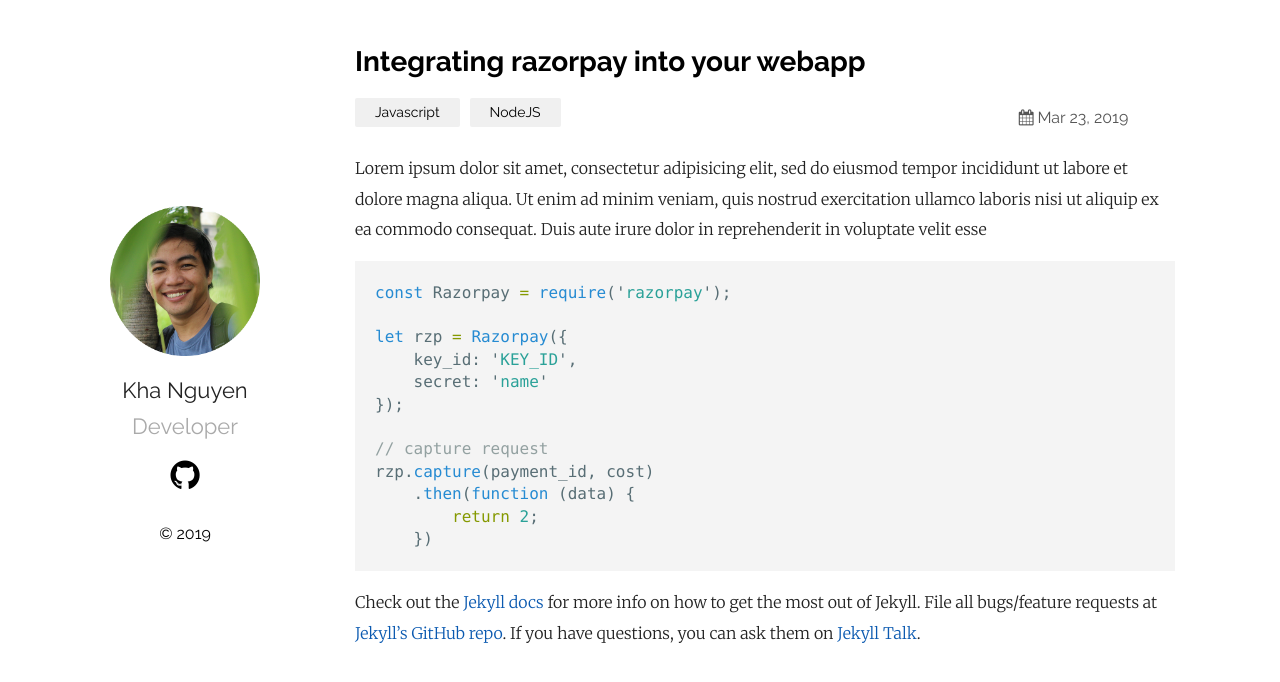
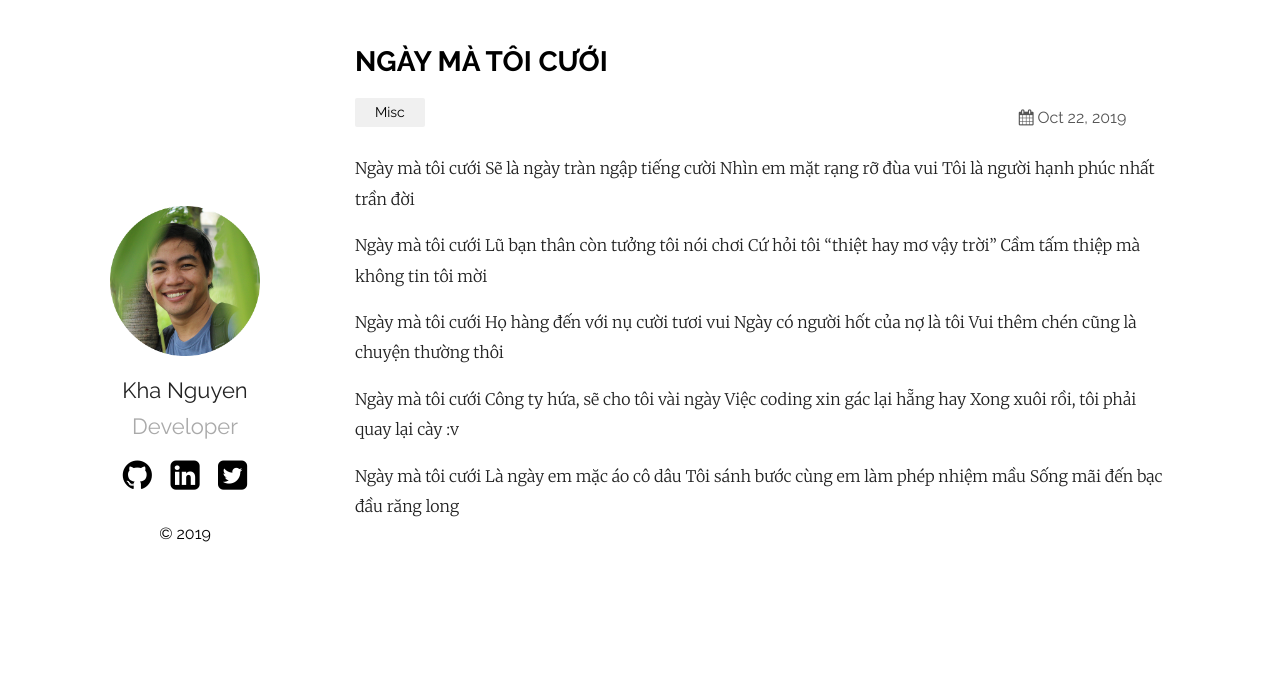
Before and after one commit to nguyenthinhkha/blog, a Jekyll site: the page built from _posts/2019-10-22-first-post.markdown, in a window 1280 px wide. Shown: the top 682 px of the page. Built offline with Jekyll 4.4.1, drawn with Linux system fonts in a browser that asks for light colours.

Commit message:
Update first post

````diff
--- a/_config.yml
+++ b/_config.yml
@@ -19,7 +19,7 @@
   social_links:
     # twitter: thelehhman
     github:  nguyenthinhkha
-    # linkedIn: in/thelehhman
+    linkedIn: in/nguyenthinhkha
     rss: rss
     # dribbble: jekyll
     facebook: nguyenthinhkha
--- a/_layouts/default.html
+++ b/_layouts/default.html
@@ -16,8 +16,8 @@
                 {%- if site.plainwhite.social_links.linkedIn -%}
 				<a href="https://www.linkedin.com/{{ site.plainwhite.social_links.linkedIn }}"><li><i class="icon-linkedin-squared"></i></li></a>
                 {%- endif -%}
-                {%- if site.plainwhite.social_links.twitter -%}
-                <a href="https://twitter.com/{{ site.plainwhite.social_links.twitter }}"><li><i class="icon-twitter-squared"></i></li></a>
+                {%- if site.plainwhite.social_links.facebook -%}
+                <a href="https://facebook.com/{{ site.plainwhite.social_links.facebook }}"><li><i class="icon-twitter-squared"></i></li></a>
                 {%- endif -%}
 			</ul>
 			<p>&copy; 2019</p>
--- a/_posts/2019-10-22-first-post.markdown
+++ b/_posts/2019-10-22-first-post.markdown
@@ -1,28 +1,30 @@
 ---
 layout: post
-title:  "Integrating razorpay into your webapp"
-date:   2019-03-23 21:03:36 +0530
-categories: Javascript NodeJS
+title:  "NGÀY MÀ TÔI CƯỚI"
+date:   2019-10-22 9:33:36 +07
+categories: Misc
 ---
-Lorem ipsum dolor sit amet, consectetur adipisicing elit, sed do eiusmod tempor incididunt ut labore et dolore magna aliqua. Ut enim ad minim veniam, quis nostrud exercitation ullamco laboris nisi ut aliquip ex ea commodo consequat. Duis aute irure dolor in reprehenderit in voluptate velit esse
+Ngày mà tôi cưới
+Sẽ là ngày tràn ngập tiếng cười
+Nhìn em mặt rạng rỡ đùa vui
+Tôi là người hạnh phúc nhất trần đời
 
-```javascript
-const Razorpay = require('razorpay');
+Ngày mà tôi cưới
+Lũ bạn thân còn tưởng tôi nói chơi
+Cứ hỏi tôi "thiệt hay mơ vậy trời"
+Cầm tấm thiệp mà không tin tôi mời
 
-let rzp = Razorpay({
-	key_id: 'KEY_ID',
-	secret: 'name'
-});
+Ngày mà tôi cưới
+Họ hàng đến với nụ cười tươi vui
+Ngày có người hốt của nợ là tôi
+Vui thêm chén cũng là chuyện thường thôi
 
-// capture request
-rzp.capture(payment_id, cost)
-	.then(function (data) {
-		return 2;
-	})
-```
+Ngày mà tôi cưới
+Công ty hứa, sẽ cho tôi vài ngày
+Việc coding xin gác lại hẵng hay
+Xong xuôi rồi, tôi phải quay lại cày :v
 
-Check out the [Jekyll docs][jekyll-docs] for more info on how to get the most out of Jekyll. File all bugs/feature requests at [Jekyll’s GitHub repo][jekyll-gh]. If you have questions, you can ask them on [Jekyll Talk][jekyll-talk].
-
-[jekyll-docs]: https://jekyllrb.com/docs/home
-[jekyll-gh]:   https://github.com/jekyll/jekyll
-[jekyll-talk]: https://talk.jekyllrb.com/
+Ngày mà tôi cưới
+Là ngày em mặc áo cô dâu
+Tôi sánh bước cùng em làm phép nhiệm mầu
+Sống mãi đến bạc đầu răng long
````
